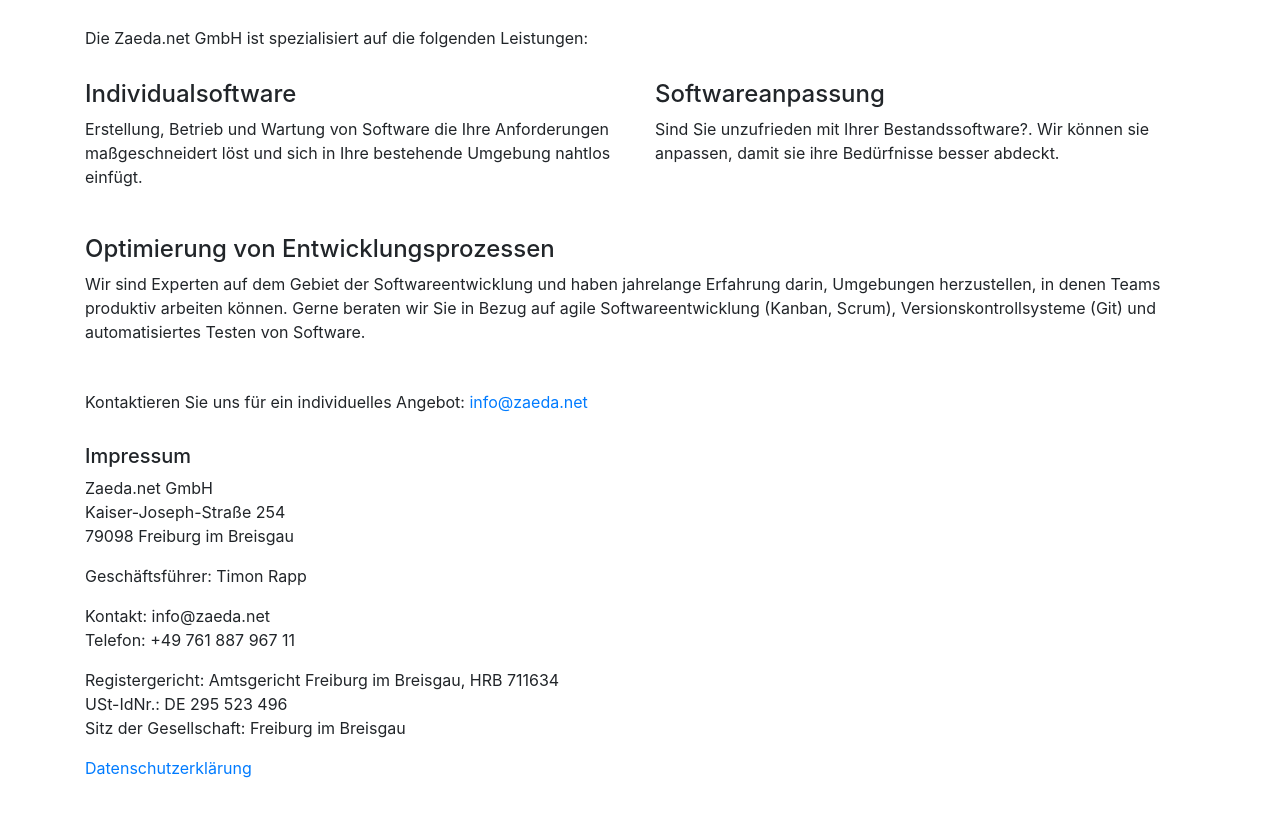
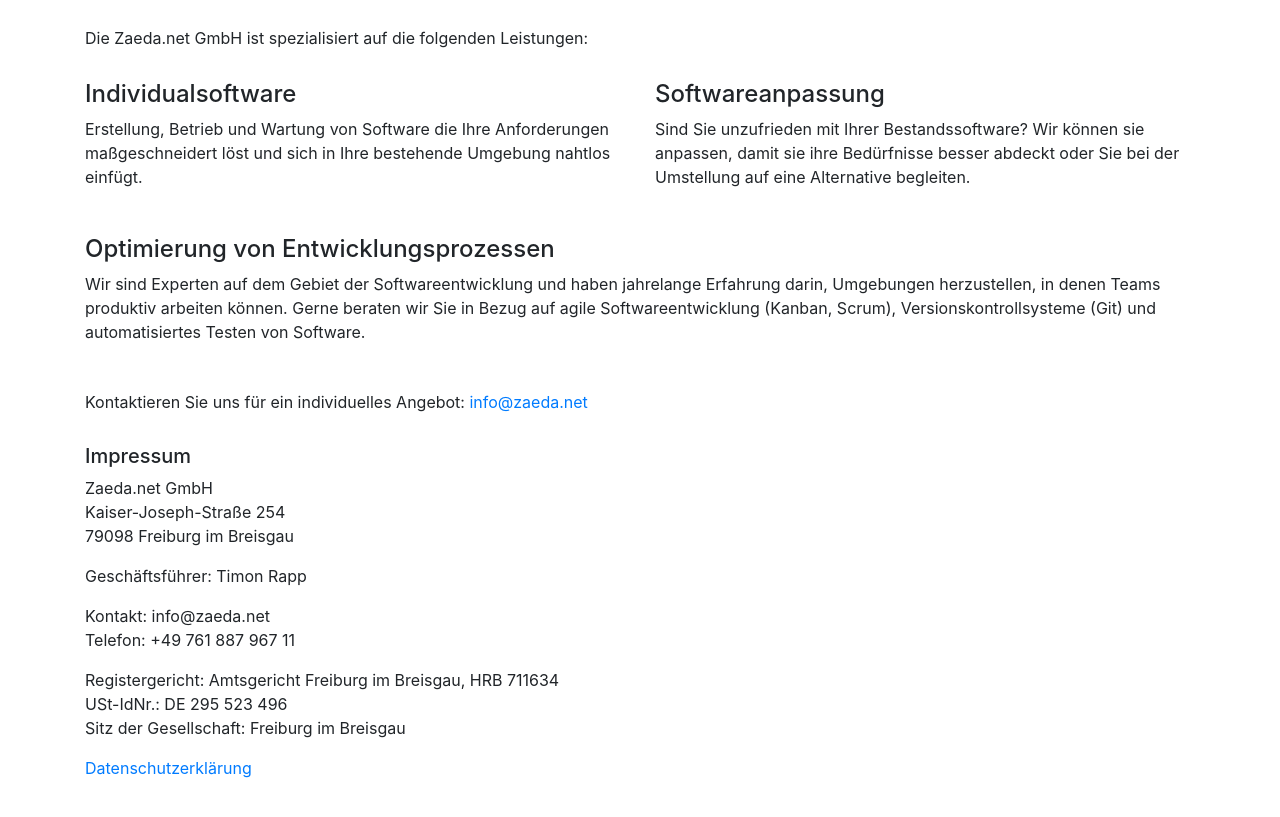
Before and after one commit to trapp/trapp.github.io, a website: page index.html in a window 1280 px wide. Shown: the part 127-944 px from the top of the page. Drawn offline with Linux system fonts and the light colour scheme.

Commit message:
New sentence

```diff
--- a/index.html
+++ b/index.html
@@ -35,7 +35,7 @@
                 </div>
                 <div class="col-sm-6">
                     <h4>Softwareanpassung</h4>
-                    <p>Sind Sie unzufrieden mit Ihrer Bestandssoftware?. Wir können sie anpassen, damit sie ihre Bedürfnisse besser abdeckt.</p>
+                    <p>Sind Sie unzufrieden mit Ihrer Bestandssoftware? Wir können sie anpassen, damit sie ihre Bedürfnisse besser abdeckt oder Sie bei der Umstellung auf eine Alternative begleiten.</p>
                 </div>
             </div>
 
```
